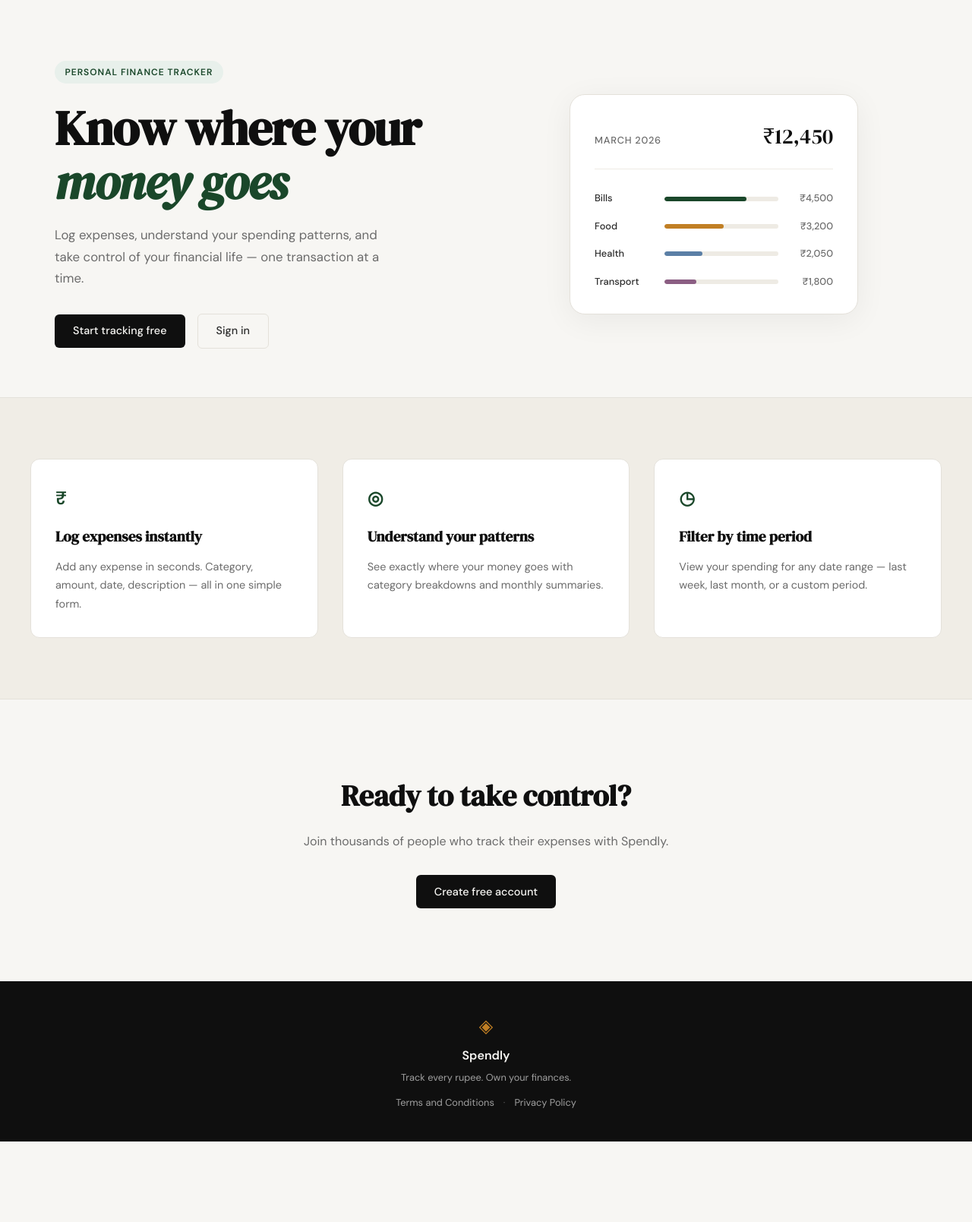
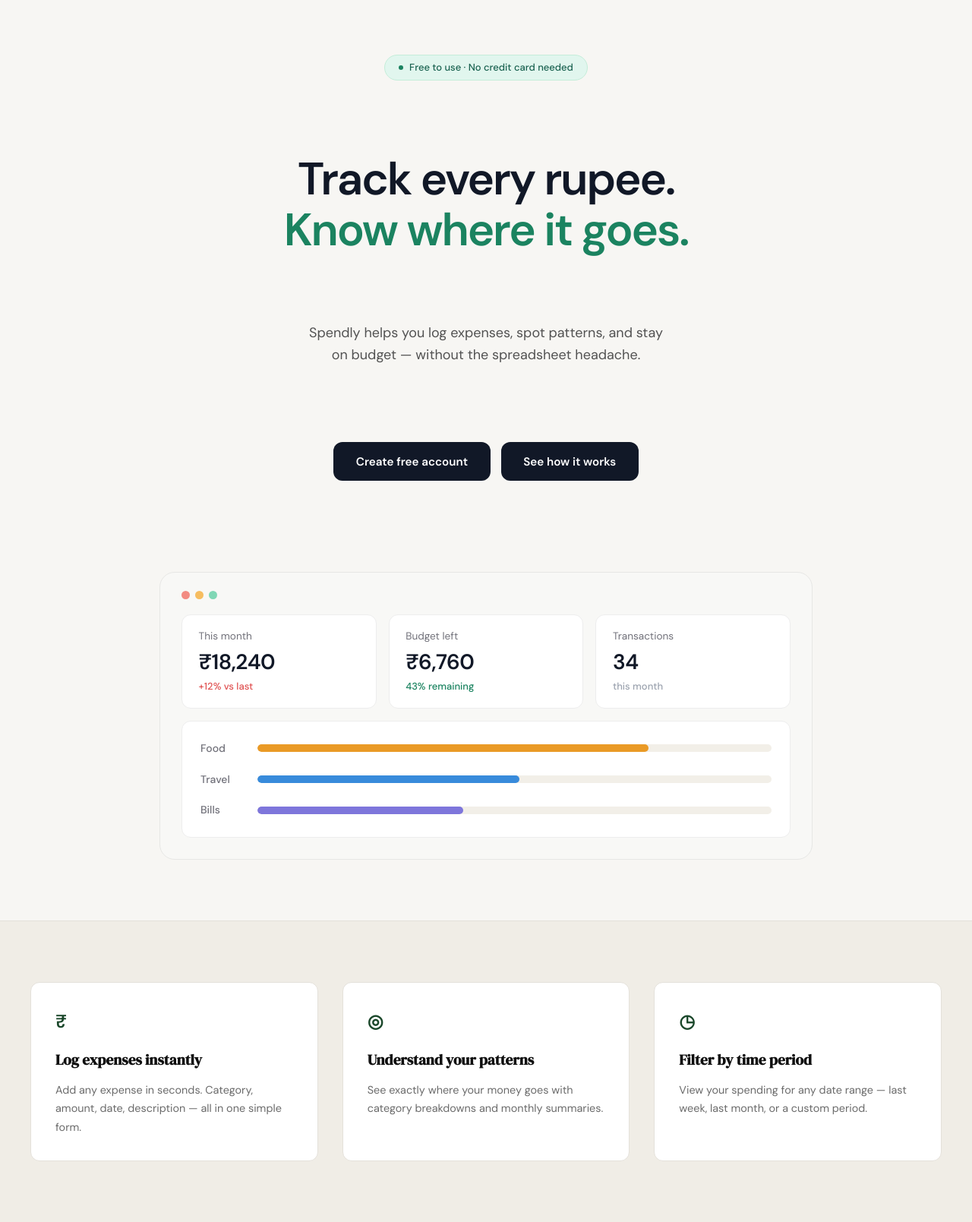
Before and after one commit to Swujjwal/expendly-, a Flask app: page / in a window 1280 px wide. Shown: the part 61-1670 px from the top of the page at 76% size. Before the commit the page ends 1564 px from the top, so only its background shows below. Run offline with Flask 3, Linux system fonts and the light colour scheme.

Commit message:
landing: redesign hero section to match mockup

```diff
--- /dev/null
+++ b/expense-tracker/static/css/landing.css
@@ -0,0 +1,272 @@
+/* ------------------------------------------------------------------ */
+/* Hero Section - Exactly Matching Reference Design                   */
+/* ------------------------------------------------------------------ */
+
+.hero {
+    display: flex !important;
+    flex-direction: column !important;
+    align-items: center !important;
+    text-align: center !important;
+    padding: 4.5rem 1.5rem 5rem !important;
+    max-width: 960px !important;
+    margin: 0 auto !important;
+    background: transparent !important;
+}
+
+/* Top Pill Badge */
+.hero-pill-badge {
+    display: inline-flex;
+    align-items: center;
+    gap: 0.5rem;
+    background: #e1f6ee;
+    border: 1px solid #c4edd9;
+    color: #1b6351;
+    font-family: var(--font-body, system-ui, sans-serif);
+    font-size: 0.8125rem;
+    font-weight: 500;
+    padding: 0.35rem 1.15rem;
+    border-radius: 9999px;
+    margin-bottom: 2rem;
+}
+
+.pill-dot {
+    width: 6px;
+    height: 6px;
+    background: #1b8360;
+    border-radius: 50%;
+    display: inline-block;
+}
+
+/* Headline */
+.hero-headline {
+    font-family: var(--font-body, 'DM Sans', system-ui, sans-serif);
+    font-size: clamp(2.5rem, 5.5vw, 3.75rem);
+    font-weight: 800;
+    line-height: 1.12;
+    letter-spacing: -0.035em;
+    margin: 0 0 1.5rem;
+    display: flex;
+    flex-direction: column;
+    align-items: center;
+}
+
+.headline-black {
+    color: #111827;
+}
+
+.headline-green {
+    color: #1b8360;
+}
+
+/* Subtitle */
+.hero-lead {
+    font-family: var(--font-body, 'DM Sans', system-ui, sans-serif);
+    font-size: 1.125rem;
+    line-height: 1.6;
+    color: #525252;
+    max-width: 580px;
+    margin: 0 auto 2.25rem;
+    font-weight: 400;
+}
+
+/* Action Buttons */
+.hero-buttons {
+    display: flex;
+    align-items: center;
+    justify-content: center;
+    gap: 0.875rem;
+    margin-bottom: 3.5rem;
+    flex-wrap: wrap;
+}
+
+.hero-btn {
+    display: inline-flex;
+    align-items: center;
+    justify-content: center;
+    background: #111827;
+    color: #ffffff !important;
+    font-family: var(--font-body, system-ui, sans-serif);
+    font-size: 0.95rem;
+    font-weight: 600;
+    padding: 0.85rem 1.85rem;
+    border-radius: 12px;
+    text-decoration: none;
+    transition: background-color 0.2s ease, transform 0.1s ease;
+    border: none;
+    cursor: pointer;
+}
+
+.hero-btn:hover {
+    background: #1f2937;
+    color: #ffffff !important;
+}
+
+/* Mockup Window Container */
+.hero-mockup-window {
+    width: 100%;
+    max-width: 860px;
+    background: #f8f8f6;
+    border: 1px solid #e7e7e5;
+    border-radius: 20px;
+    padding: 1.5rem 1.75rem 1.75rem;
+    box-sizing: border-box;
+    text-align: left;
+}
+
+/* Window Control Dots */
+.window-controls {
+    display: flex;
+    align-items: center;
+    gap: 7px;
+    margin-bottom: 1.25rem;
+}
+
+.window-dot {
+    width: 11px;
+    height: 11px;
+    border-radius: 50%;
+    display: inline-block;
+}
+
+.dot-red {
+    background: #f28b82;
+}
+
+.dot-yellow {
+    background: #f6bd60;
+}
+
+.dot-green {
+    background: #80d7b5;
+}
+
+/* Stat Cards Grid */
+.stat-cards-grid {
+    display: grid;
+    grid-template-columns: repeat(3, 1fr);
+    gap: 1rem;
+    margin-bottom: 1rem;
+}
+
+.mockup-stat-card {
+    background: #ffffff;
+    border: 1px solid #ededed;
+    border-radius: 12px;
+    padding: 1.25rem 1.35rem;
+    display: flex;
+    flex-direction: column;
+    gap: 0.35rem;
+}
+
+.stat-card-label {
+    font-size: 0.85rem;
+    color: #71717a;
+    font-weight: 400;
+    line-height: 1.2;
+}
+
+.stat-card-value {
+    font-size: 1.75rem;
+    font-weight: 700;
+    color: #111827;
+    line-height: 1.2;
+    letter-spacing: -0.02em;
+    margin: 0.15rem 0;
+}
+
+.stat-card-sub {
+    font-size: 0.8125rem;
+    font-weight: 500;
+    line-height: 1.2;
+}
+
+.text-danger {
+    color: #e05252;
+}
+
+.text-success {
+    color: #1b8360;
+}
+
+.text-muted {
+    color: #9ca3af;
+}
+
+/* Category Progress Bars Card */
+.category-bars-card {
+    background: #ffffff;
+    border: 1px solid #ededed;
+    border-radius: 12px;
+    padding: 1.5rem 1.5rem 1.5rem;
+    display: flex;
+    flex-direction: column;
+    gap: 1.15rem;
+}
+
+.cat-bar-row {
+    display: grid;
+    grid-template-columns: 55px 1fr;
+    align-items: center;
+    gap: 1.25rem;
+}
+
+.cat-bar-name {
+    font-size: 0.875rem;
+    color: #71717a;
+    font-weight: 500;
+}
+
+.cat-bar-track {
+    height: 10px;
+    background: #f2efe8;
+    border-radius: 9999px;
+    overflow: hidden;
+    position: relative;
+}
+
+.cat-bar-fill {
+    height: 100%;
+    border-radius: 9999px;
+    transition: width 0.6s ease;
+}
+
+.bar-orange {
+    background: #ea9a26;
+}
+
+.bar-blue {
+    background: #388bdb;
+}
+
+.bar-purple {
+    background: #7e76db;
+}
+
+/* Responsive adjustments */
+@media (max-width: 768px) {
+    .hero {
+        padding: 3rem 1rem 3.5rem !important;
+    }
+
+    .hero-headline {
+        font-size: 2.25rem;
+    }
+
+    .hero-lead {
+        font-size: 1rem;
+    }
+
+    .stat-cards-grid {
+        grid-template-columns: 1fr;
+        gap: 0.75rem;
+    }
+
+    .hero-mockup-window {
+        padding: 1.25rem 1rem 1.25rem;
+    }
+
+    .cat-bar-row {
+        grid-template-columns: 50px 1fr;
+        gap: 0.75rem;
+    }
+}
--- a/expense-tracker/templates/landing.html
+++ b/expense-tracker/templates/landing.html
@@ -2,59 +2,75 @@
 
 {% block title %}Spendly — Track Every Rupee{% endblock %}
 
+{% block head %}
+<link rel="stylesheet" href="{{ url_for('static', filename='css/landing.css') }}">
+{% endblock %}
+
 {% block content %}
 
 <section class="hero">
-    <div class="hero-inner">
-        <div class="hero-badge">Personal Finance Tracker</div>
-        <h1 class="hero-title">
-            Know where your<br>
-            <em>money goes</em>
-        </h1>
-        <p class="hero-subtitle">
-            Log expenses, understand your spending patterns,
-            and take control of your financial life —
-            one transaction at a time.
-        </p>
-        <div class="hero-actions">
-            <a href="{{ url_for('register') }}" class="btn-primary">Start tracking free</a>
-            <a href="{{ url_for('login') }}" class="btn-ghost">Sign in</a>
+    <div class="hero-pill-badge">
+        <span class="pill-dot"></span>
+        <span>Free to use · No credit card needed</span>
+    </div>
+
+    <h1 class="hero-headline">
+        <span class="headline-black">Track every rupee.</span>
+        <span class="headline-green">Know where it goes.</span>
+    </h1>
+
+    <p class="hero-lead">
+        Spendly helps you log expenses, spot patterns, and stay<br>
+        on budget — without the spreadsheet headache.
+    </p>
+
+    <div class="hero-buttons">
+        <a href="{{ url_for('register') }}" class="hero-btn">Create free account</a>
+        <a href="#features" class="hero-btn">See how it works</a>
+    </div>
+
+    <div class="hero-mockup-window">
+        <div class="window-controls">
+            <span class="window-dot dot-red"></span>
+            <span class="window-dot dot-yellow"></span>
+            <span class="window-dot dot-green"></span>
         </div>
-    </div>
-    <div class="hero-visual">
-        <div class="mock-card">
-            <div class="mock-card-header">
-                <span class="mock-label">March 2026</span>
-                <span class="mock-total">₹12,450</span>
+
+        <div class="stat-cards-grid">
+            <div class="mockup-stat-card">
+                <span class="stat-card-label">This month</span>
+                <span class="stat-card-value">₹18,240</span>
+                <span class="stat-card-sub text-danger">+12% vs last</span>
             </div>
-            <div class="mock-bars">
-                <div class="mock-bar-row">
-                    <span class="mock-cat">Bills</span>
-                    <div class="mock-bar-track">
-                        <div class="mock-bar" style="width: 72%"></div>
-                    </div>
-                    <span class="mock-amt">₹4,500</span>
+            <div class="mockup-stat-card">
+                <span class="stat-card-label">Budget left</span>
+                <span class="stat-card-value">₹6,760</span>
+                <span class="stat-card-sub text-success">43% remaining</span>
+            </div>
+            <div class="mockup-stat-card">
+                <span class="stat-card-label">Transactions</span>
+                <span class="stat-card-value">34</span>
+                <span class="stat-card-sub text-muted">this month</span>
+            </div>
+        </div>
+
+        <div class="category-bars-card">
+            <div class="cat-bar-row">
+                <span class="cat-bar-name">Food</span>
+                <div class="cat-bar-track">
+                    <div class="cat-bar-fill bar-orange" style="width: 76%;"></div>
                 </div>
-                <div class="mock-bar-row">
-                    <span class="mock-cat">Food</span>
-                    <div class="mock-bar-track">
-                        <div class="mock-bar mock-bar-2" style="width: 52%"></div>
-                    </div>
-                    <span class="mock-amt">₹3,200</span>
+            </div>
+            <div class="cat-bar-row">
+                <span class="cat-bar-name">Travel</span>
+                <div class="cat-bar-track">
+                    <div class="cat-bar-fill bar-blue" style="width: 51%;"></div>
                 </div>
-                <div class="mock-bar-row">
-                    <span class="mock-cat">Health</span>
-                    <div class="mock-bar-track">
-                        <div class="mock-bar mock-bar-3" style="width: 33%"></div>
-                    </div>
-                    <span class="mock-amt">₹2,050</span>
-                </div>
-                <div class="mock-bar-row">
-                    <span class="mock-cat">Transport</span>
-                    <div class="mock-bar-track">
-                        <div class="mock-bar mock-bar-4" style="width: 28%"></div>
-                    </div>
-                    <span class="mock-amt">₹1,800</span>
+            </div>
+            <div class="cat-bar-row">
+                <span class="cat-bar-name">Bills</span>
+                <div class="cat-bar-track">
+                    <div class="cat-bar-fill bar-purple" style="width: 40%;"></div>
                 </div>
             </div>
         </div>
```
